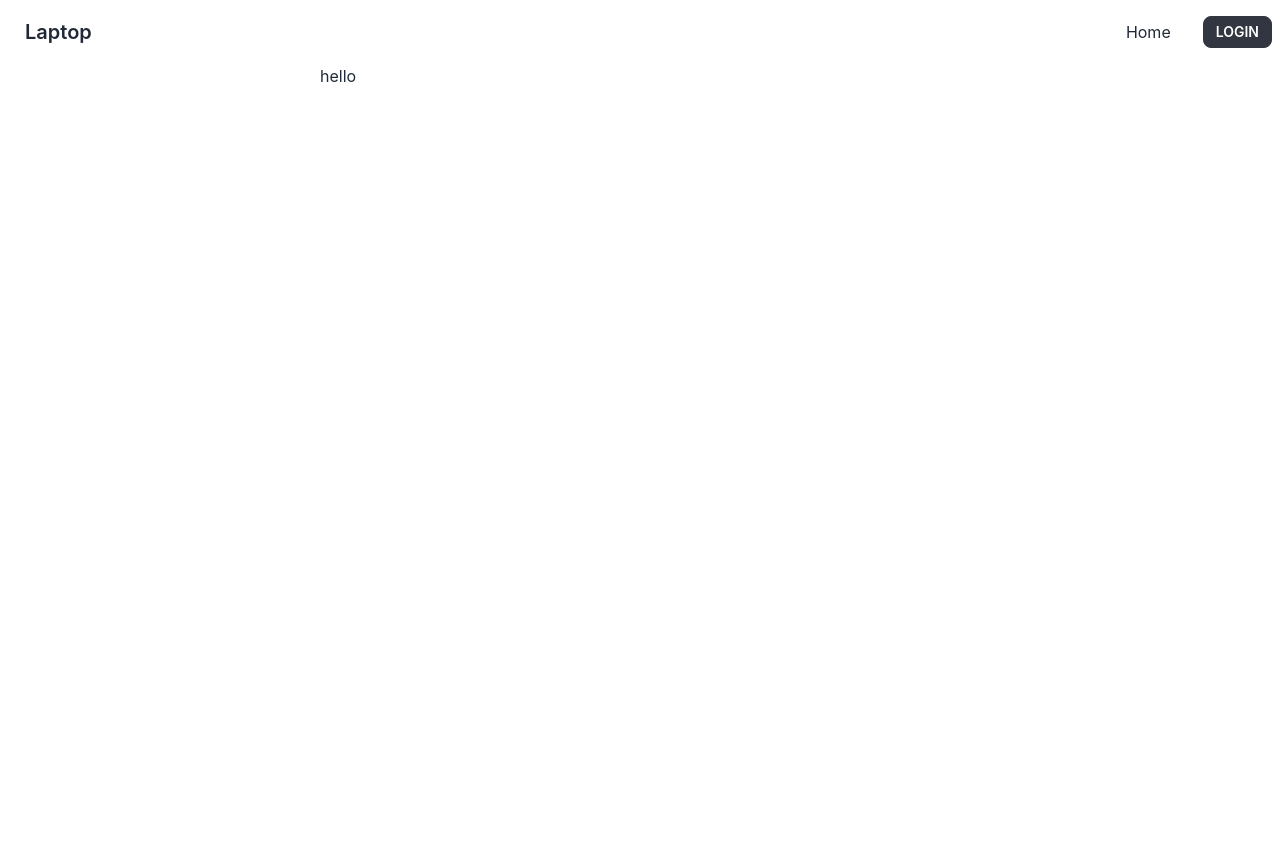
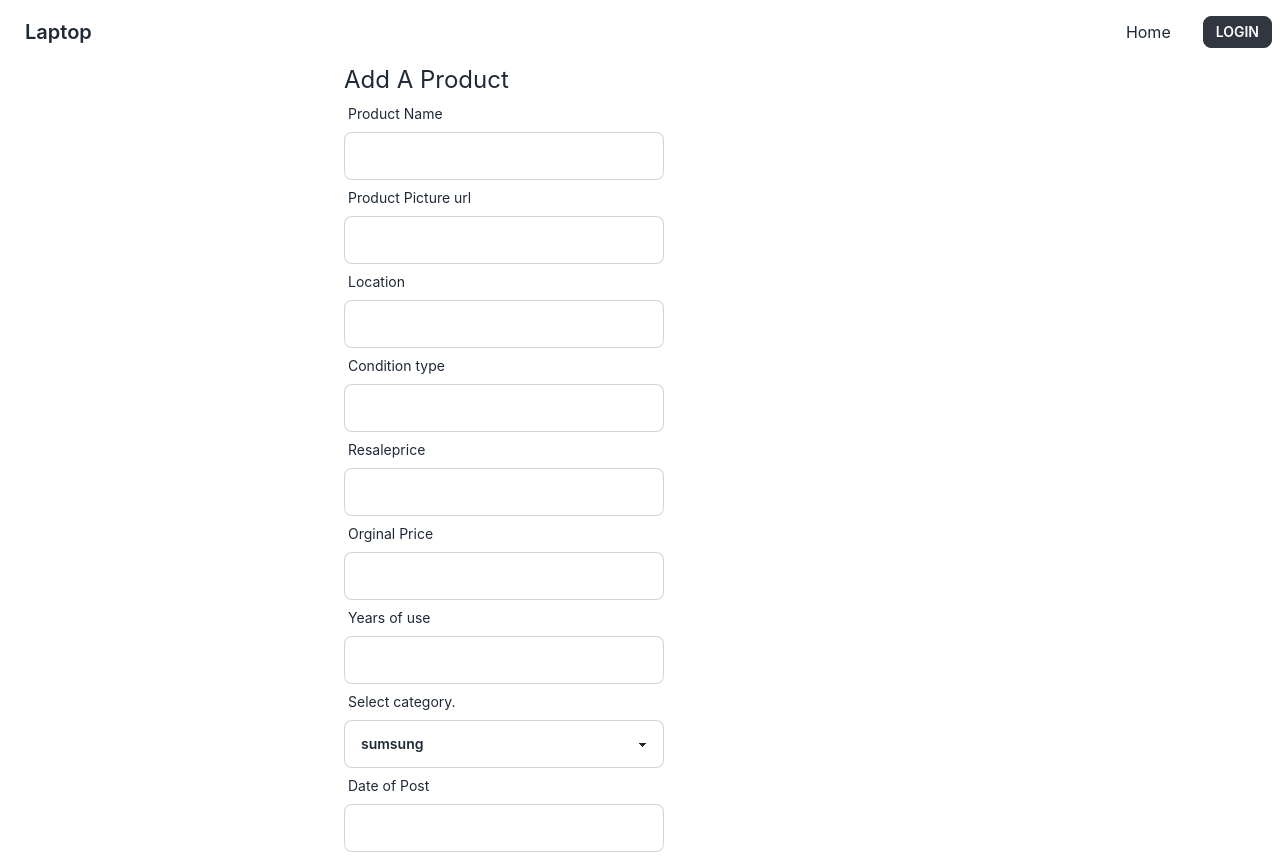
Before and after one commit to Diptisaha94/used-laptop-client, a React (Create React App) app: page /dashboard/addaproduct in a window 1280 px wide. Built offline with nearby package versions, Linux system fonts and the light colour scheme; no server answers.

Commit message:
my product page add

```diff
--- a/src/seller/AddProducts.js
+++ b/src/seller/AddProducts.js
@@ -1,9 +1,141 @@
-import React from 'react';
+import React, { useContext } from 'react';
+import { AuthContext } from '../context/AuthProvider';
 
 const AddProducts = () => {
+  const {user}=useContext(AuthContext);
+    const handelToAddProduct=(e)=>{
+        e.preventDefault();
+        const name =e.target.name.value;
+        const picture =e.target.picture.value;
+        const location =e.target.location.value;
+        const condionType =e.target.condition.value;
+        const resalePrice =e.target.resale.value;
+        const orginalPrice =e.target.orginalPrice.value;
+        const use =e.target.use.value;
+        const catagory =e.target.catagory.value;
+        const post =e.target.post.value;
+        const mobile =e.target.mobile.value;
+        const seller =e.target.seller.value;
+        const purchaseyear =e.target.purchaseyear.value;
+        const description =e.target.description.value;
+        console.log(name);
+      const productData={
+        name:name,
+        picture:picture,
+        location:location,
+        condition:condionType,
+        resaleprice:resalePrice,
+        orginalprice:orginalPrice,
+        use:use,
+        category_id:catagory,
+        post:post,
+        mobilenumber:mobile,
+        seller:seller,
+        purchaseyear:purchaseyear,
+        description:description,
+        email:user?.email,
+        status:'Available'
+      }
+      fetch('http://localhost:5000/products', {
+            method: 'POST',
+            headers: {
+                'content-type': 'application/json'
+            },
+            body: JSON.stringify(productData)
+        })
+        .then(res => res.json())
+        .then(data =>{
+            console.log(data);
+        })
+    }
     return (
-        <div>
-            hello
+        <div className=' ml-6'>
+          <h3 className='text-2xl'>Add A Product</h3>
+            <form onSubmit={handelToAddProduct}>
+            <div className="form-control w-full max-w-xs">
+  <label className="label">
+    <span className="label-text">Product Name</span>
+  </label>
+  <input type="text" name='name' className="input input-bordered w-full max-w-xs" required/>
+</div>
+<div className="form-control w-full max-w-xs">
+  <label className="label">
+    <span className="label-text">Product Picture url</span>
+  </label>
+  <input type="url" name='picture' className="input input-bordered w-full max-w-xs" required/>
+</div>
+<div className="form-control w-full max-w-xs">
+  <label className="label">
+    <span className="label-text">Location</span>
+  </label>
+  <input type="text" name='location' className="input input-bordered w-full max-w-xs" required/>
+</div>
+<div className="form-control w-full max-w-xs">
+  <label className="label">
+    <span className="label-text">Condition type</span>
+  </label>
+  <input type="text" name='condition'  className="input input-bordered w-full max-w-xs" required/>
+</div>
+<div className="form-control w-full max-w-xs">
+  <label className="label">
+    <span className="label-text">Resaleprice</span>
+  </label>
+  <input type="text" name='resale' className="input input-bordered w-full max-w-xs" required/>
+</div>
+<div className="form-control w-full max-w-xs">
+  <label className="label">
+    <span className="label-text">Orginal Price</span>
+  </label>
+  <input type="text" name='orginalPrice' className="input input-bordered w-full max-w-xs" required/>
+</div>
+<div className="form-control w-full max-w-xs">
+  <label className="label">
+    <span className="label-text">Years of use</span>
+  </label>
+  <input type="text" name='use' className="input input-bordered w-full max-w-xs" required/>
+</div>
+<div className="">
+<label className="label">
+    <span className="label-text">Select category.</span>
+  </label>
+<select name='catagory' className='select select-bordered w-full max-w-xs' required>
+    <option value="02">sumsung</option>
+    <option value="01">apple</option>
+    <option value="03">Dell</option>
+</select>
+</div>
+<div className="form-control w-full max-w-xs">
+  <label className="label">
+    <span className="label-text">Date of Post</span>
+  </label>
+  <input type="text" name='post' className="input input-bordered w-full max-w-xs" required/>
+</div>
+<div className="form-control w-full max-w-xs">
+  <label className="label">
+    <span className="label-text">Mobile Number</span>
+  </label>
+  <input type="text" name='mobile' className="input input-bordered w-full max-w-xs" required/>
+</div>
+<div className="form-control w-full max-w-xs">
+  <label className="label">
+    <span className="label-text">Seller Name</span>
+  </label>
+  <input type="text" name='seller' className="input input-bordered w-full max-w-xs" required/>
+</div>
+<div className="form-control w-full max-w-xs">
+  <label className="label">
+    <span className="label-text">Purchaseyear</span>
+  </label>
+  <input type="text" name='purchaseyear' className="input input-bordered w-full max-w-xs" required/>
+</div>
+<div className="form-control w-full max-w-xs">
+  <label className="label">
+    <span className="label-text">Product Description</span>
+  </label>
+  <textarea name='description' className="textarea textarea-bordered w-full max-w-xs" required></textarea>
+</div>
+<input type="submit" value="submit" className="btn btn-primary w-full max-w-xs" />
+            </form>
         </div>
     );
 };
```
